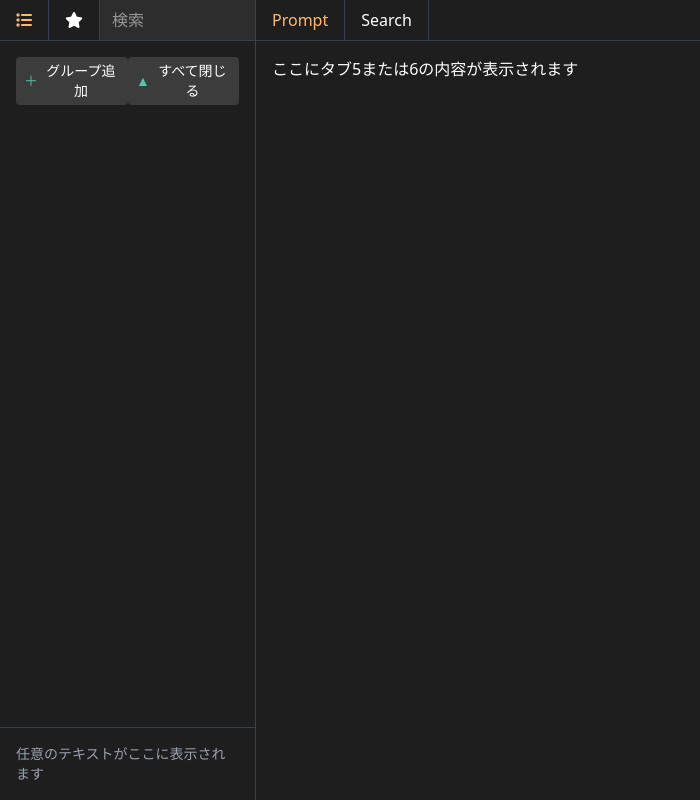
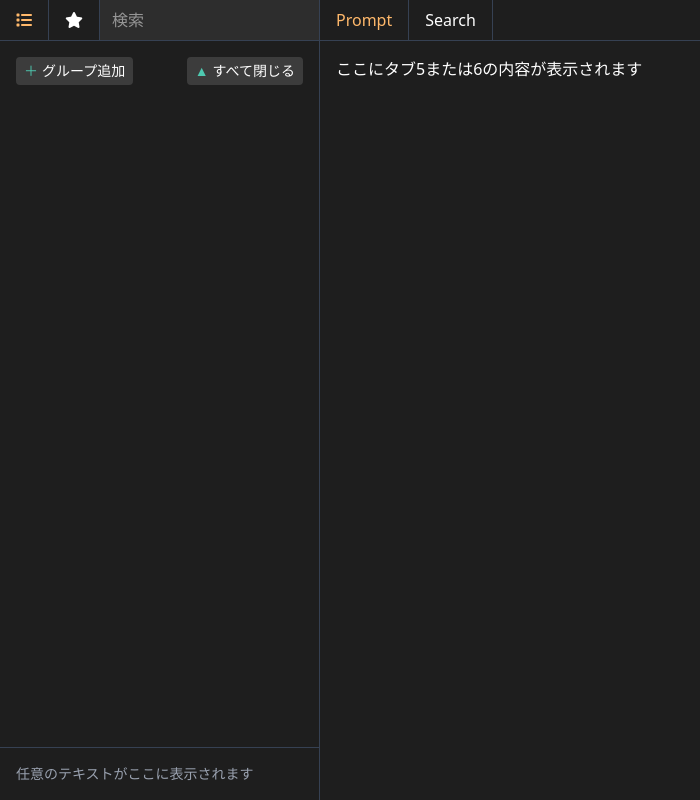
Before and after one commit to kdevy/jumon, a Python web app: template app/modules/home/templates/top.html in a window 1280 px wide. Shown: the whole page, without its empty margins (0-700 px from the left). Run offline with Jinja, Linux system fonts and the light colour scheme; the template is opened without the code that fills it, so the values that code supplies are empty; style sheets or scripts are compiled from the project's sources; some libraries are stand-ins or nearby versions.

Commit message:
スタイル調整

```diff
--- a/app/modules/home/templates/top.html
+++ b/app/modules/home/templates/top.html
@@ -8,14 +8,15 @@
 {% block content %}
 <div class="flex h-screen">
     <!-- 左サイドバー -->
-    <div class="w-1/5 border-r border-gray-700 flex flex-col">
+    <div class="w-1/4 border-r border-gray-700 flex flex-col">
         <!-- タブボタン-->
         <div class="flex border-b border-gray-700">
             <button data-tab-group="side" data-tab-button="prompt_list"
-                class="px-4 py-2 hover:bg-gray-700 border-r border-gray-700 text-orange-300"><i
+                class="px-4 py-2 hover:bg-gray-700 border-r border-gray-700 text-orange-300 cursor-pointer"><i
                     class="fa-solid fa-list"></i></button>
             <button data-tab-group="side" data-tab-button="favo_prompt_list"
-                class="px-4 py-2 hover:bg-gray-700 border-r border-gray-700"><i class="fa-solid fa-star"></i></button>
+                class="px-4 py-2 hover:bg-gray-700 border-r border-gray-700 cursor-pointer"><i
+                    class="fa-solid fa-star"></i></button>
             <input type="text" placeholder="検索" class="bg-[#2d2d2d] text-white px-3 py-2 w-full outline-none" />
         </div>
 
@@ -50,9 +51,9 @@
         <!-- タブボタン 5,6 -->
         <div class="flex border-b border-gray-700">
             <button data-tab-group="main" data-tab-button="prompt_contents"
-                class="px-4 py-2 hover:bg-gray-700 border-r border-gray-700 text-orange-300">Prompt</button>
+                class="px-4 py-2 hover:bg-gray-700 border-r border-gray-700 text-orange-300 cursor-pointer">Prompt</button>
             <button data-tab-group="main" data-tab-button="search_contents"
-                class="px-4 py-2 hover:bg-gray-700 border-r border-gray-700">Search</button>
+                class="px-4 py-2 hover:bg-gray-700 border-r border-gray-700 cursor-pointer">Search</button>
         </div>
 
         <!-- コンテンツエリア（5番と6番の内容） -->
--- a/app/static/js/lib/custom_prettyHtml.js
+++ b/app/static/js/lib/custom_prettyHtml.js
@@ -13,7 +13,7 @@ prompt_prettyHtml = function (diffs, is_undisplay_insert = false, is_undisplay_d
       case DIFF_INSERT:
         if (is_undisplay_insert)
           break;
-        html[x] = '<ins style="background:#c0fcc0;">' + text + '</ins>';
+        html[x] = '<span style="background:#c0fcc0;">' + text + '</span>';
         break;
       case DIFF_DELETE:
         if (is_undisplay_delete)
```
